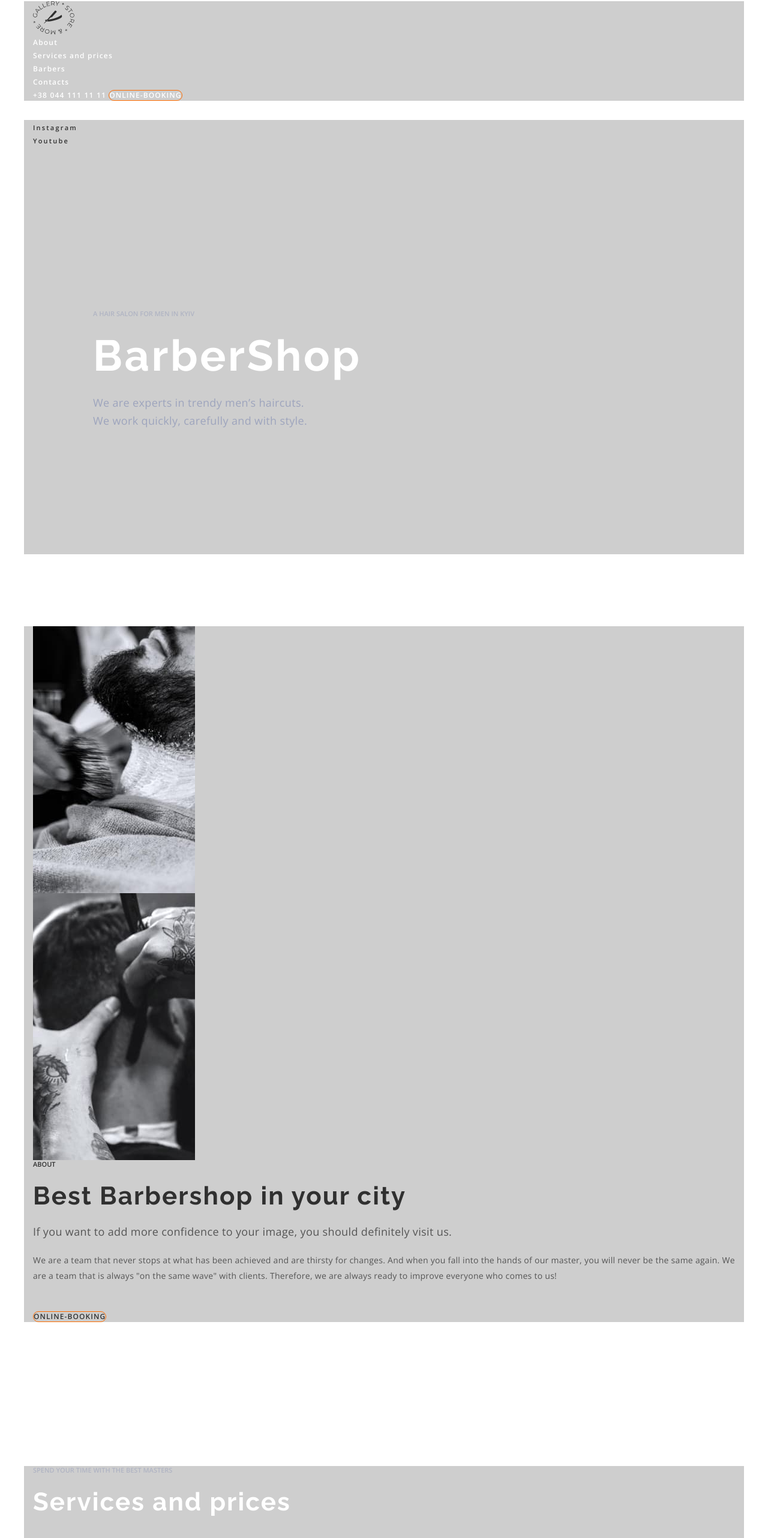
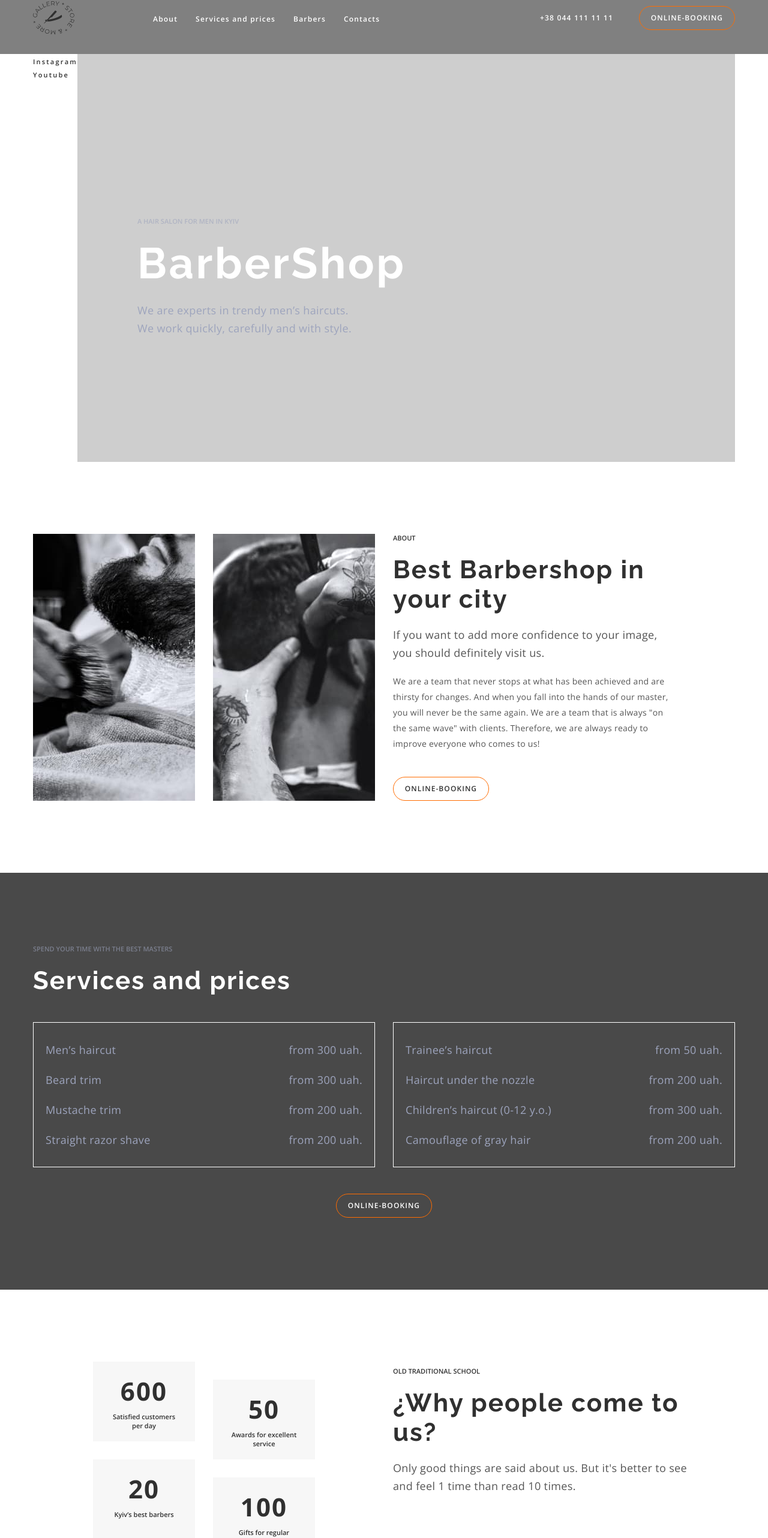
Before and after one commit to LeniFraud/barbershop, a plain HTML site: page index.html in a window 1280 px wide. Shown: the part 30-2594 px from the top of the page at 60% size. Drawn offline with nearby package versions, Linux system fonts and the light colour scheme.

Commit message:
update css

```diff
--- a/css/styles.css
+++ b/css/styles.css
@@ -21,10 +21,11 @@ body {
   max-width: 1200px;
   padding: 0 15px;
   margin: 0 auto;
-  background-color: #cecece;
 }
 
 .btn {
+  min-width: 160px;
+  min-height: 40px;
   font-weight: 600;
   font-size: 12px;
   line-height: 1.33;
@@ -78,19 +79,33 @@ body {
 .header {
   padding-top: 32px;
   padding-bottom: 32px;
+  background-color: rgb(128, 128, 128);
+}
+
+.header-container {
+  display: flex;
+  align-items: center;
 }
 
 .header-logo {
+  margin-right: 131px;
 }
 
 .header-nav {
+  margin-right: auto;
 }
 
 .header-list {
+  display: flex;
+  gap: 30px;
 }
 
 .header-list-item {
 }
+
+/* .header-list-item:not(:last-child) {
+  margin-right: 30px;
+} */
 
 .header-list-link,
 .header-contact-link {
@@ -106,7 +121,8 @@ body {
   color: var(--accent-color);
 }
 
-.header-contact {
+.header-contact-link {
+  margin-right: 43px;
   text-transform: uppercase;
 }
 
@@ -116,6 +132,10 @@ body {
 /* -- Hero section -- */
 
 .hero {
+}
+
+.hero-container {
+  display: flex;
 }
 
 .hero-list {
@@ -138,7 +158,9 @@ body {
 }
 
 .hero-content {
+  flex-grow: 1;
   padding: 272px 100px 208px;
+  background-color: #cecece;
 }
 
 .hero-subtitle {
@@ -160,13 +182,21 @@ body {
 
 /* -- About section -- */
 
-.about {
+.about-container {
+  display: flex;
+  gap: 30px;
 }
 
 .about-list {
+  display: flex;
+  gap: 30px;
 }
 
 .about-list-item {
+}
+
+.about-content {
+  max-width: 470px;
 }
 
 .about-subtitle {
@@ -197,6 +227,7 @@ body {
 /* -- Prices section -- */
 
 .prices {
+  background-color: #494949;
 }
 
 .prices-subtitle {
@@ -209,9 +240,25 @@ body {
   color: var(--primary-title-color);
 }
 
+.prices-wrap {
+  display: flex;
+  justify-content: space-between;
+}
+
 .prices-list {
+  width: calc((100% - 30px) / 2);
   padding: 30px 20px;
   border: 1px solid #ffffff;
+}
+
+.prices-list-item {
+  display: flex;
+  justify-content: space-between;
+  margin-bottom: 20px;
+}
+
+.prices-list-item:last-child {
+  margin-bottom: 0;
 }
 
 .prices-list-text {
@@ -231,7 +278,16 @@ body {
 .features {
 }
 
+.features-container {
+  display: flex;
+  padding-left: 115px;
+  gap: 130px;
+}
+
 .features-list {
+  display: flex;
+  width: 370px;
+  flex-wrap: wrap;
 }
 
 .features-list-item {
@@ -240,6 +296,14 @@ body {
   height: 133px;
   text-align: center;
   background-color: #f7f7f7;
+}
+
+.features-list-item:nth-child(odd) {
+  margin-right: 30px;
+}
+
+.features-list-item:nth-child(even) {
+  margin-top: 30px;
 }
 
 .features-list-count {
@@ -255,6 +319,11 @@ body {
   font-weight: 600;
   font-size: 11px;
   line-height: 1.36;
+}
+
+.features-wrap {
+  max-width: 500px;
+  padding-top: 9px;
 }
 
 .features-subtitle {
@@ -284,9 +353,12 @@ body {
 }
 
 .barbers-list {
+  display: flex;
+  gap: 30px;
 }
 
 .barbers-list-item {
+  width: calc((100% - 30px * 2) / 3);
 }
 
 .barbers-list-title {
--- a/index.html
+++ b/index.html
@@ -21,12 +21,12 @@
   <body>
     <!-- Header -->
     <header class="header">
-      <div class="container">
+      <div class="container header-container">
         <a href="" class="header-logo">
           <img src="./images/logo.svg" alt="site logo" />
         </a>
         <nav class="header-nav">
-          <ul class="header-list">
+          <ul class="header-list flex">
             <li class="header-list-item">
               <a href="#about" class="header-list-link">About</a>
             </li>
@@ -48,7 +48,7 @@
     <main>
       <!-- Hero section -->
       <section class="hero">
-        <div class="container">
+        <div class="container hero-container">
           <ul class="hero-list">
             <li class="hero-list-item">
               <a href="" target="_blank" rel="noopener noreferrer nofollow" class="hero-list-link"
@@ -71,8 +71,8 @@
         </div>
       </section>
       <!-- About section -->
-      <section class="about section" id="about">
-        <div class="container">
+      <section class="section" id="about">
+        <div class="container about-container">
           <ul class="about-list">
             <li class="about-list-item">
               <img src="./images/about-img-1.jpg" alt="haircut" width="270" />
@@ -81,6 +81,7 @@
               <img src="./images/about-img-2.jpg" alt="haircut" width="270" />
             </li>
           </ul>
+          <div class="about-content">
             <p class="about-subtitle subtitle">About</p>
             <h2 class="about-title title">Best Barbershop in your city</h2>
             <p class="about-desc desc">
@@ -88,11 +89,12 @@
             </p>
             <p class="about-text">
               We are a team that never stops at what has been achieved and are thirsty for changes.
-            And when you fall into the hands of our master, you will never be the same again. We are
-            a team that is always "on the same wave" with clients. Therefore, we are always ready to
-            improve everyone who comes to us!
+              And when you fall into the hands of our master, you will never be the same again. We
+              are a team that is always "on the same wave" with clients. Therefore, we are always
+              ready to improve everyone who comes to us!
             </p>
             <button type="button" class="about-btn btn">Online-booking</button>
+          </div>
         </div>
       </section>
       <!-- Prices section -->
@@ -100,6 +102,7 @@
         <div class="container">
           <p class="prices-subtitle subtitle">Spend your time with the best masters</p>
           <h2 class="prices-title title">Services and prices</h2>
+          <div class="prices-wrap">
             <ul class="prices-list">
               <li class="prices-list-item">
                 <p class="prices-list-text">Men’s haircut</p>
@@ -136,12 +139,13 @@
                 <p class="prices-list-text">from 200 uah.</p>
               </li>
             </ul>
+          </div>
           <button type="button" class="prices-btn btn">Online-booking</button>
         </div>
       </section>
       <!-- Features section -->
       <section class="features section">
-        <div class="container">
+        <div class="container features-container">
           <ul class="features-list">
             <li class="features-list-item">
               <span class="features-list-count">600</span>
@@ -160,12 +164,14 @@
               <p class="features-list-text">Gifts for regular customers</p>
             </li>
           </ul>
+          <div class="features-wrap">
             <p class="features-subtitle subtitle">Old traditional school</p>
             <h2 class="features-title title">¿Why people come to us?</h2>
             <p class="features-desc desc">
-            Only good things are said about us. But it's better to see and feel 1 time than read 10
-            times.
+              Only good things are said about us. But it's better to see and feel 1 time than read
+              10 times.
             </p>
+          </div>
         </div>
       </section>
       <!-- Barbers section -->
```
Also changed, not shown: .prettierrc.json (added). Lines whose indentation alone changed are shown as unchanged.
